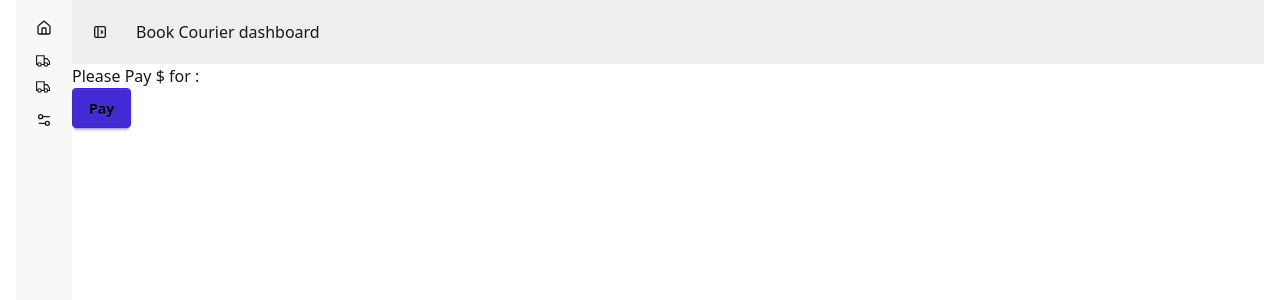
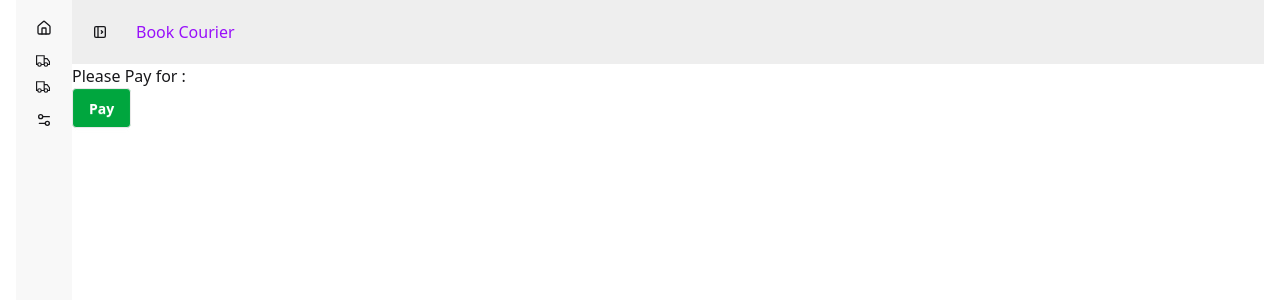
Before and after one commit to Tamanna-salma/Book-Courier-project-, a React app: page /dashboard/payment/1 in a window 1280 px wide. Shown: the top 300 px of the page. Built offline with nearby package versions, Linux system fonts and the light colour scheme; no server answers; sample sign-in values are in the browser's storage; the HTML template or start-up script is replaced by a standard one.

Commit message:
cusromer page added

```diff
--- a/src/Layout/dashboard/Dashboard.jsx
+++ b/src/Layout/dashboard/Dashboard.jsx
@@ -14,7 +14,7 @@ const Dashboard = () => {
                             {/* Sidebar toggle icon */}
                             <svg xmlns="http://www.w3.org/2000/svg" viewBox="0 0 24 24" strokeLinejoin="round" strokeLinecap="round" strokeWidth="2" fill="none" stroke="currentColor" className="my-1.5 inline-block size-4"><path d="M4 4m0 2a2 2 0 0 1 2 -2h12a2 2 0 0 1 2 2v12a2 2 0 0 1 -2 2h-12a2 2 0 0 1 -2 -2z"></path><path d="M9 4v16"></path><path d="M14 10l2 2l-2 2"></path></svg>
                         </label>
-                        <div className="px-4">Book Courier dashboard</div>
+                        <div className="px-4 text-purple-600">Book Courier</div>
                     </nav>
                     {/* Page content here */}
                     <Outlet></Outlet>
@@ -24,7 +24,7 @@ const Dashboard = () => {
                 <div className="drawer-side is-drawer-close:overflow-visible">
                     <label htmlFor="my-drawer-4" aria-label="close sidebar" className="drawer-overlay"></label>
                     <div className="flex min-h-full flex-col items-start bg-base-200 is-drawer-close:w-14 is-drawer-open:w-64">
-                        {/* Sidebar content here */}
+                        {/* Sidebar */}
                         <ul className="menu w-full grow">
                             {/* List item */}
                             <li>
--- a/src/Layout/dashboard/User-Dashboard/MyOrders.jsx
+++ b/src/Layout/dashboard/User-Dashboard/MyOrders.jsx
@@ -11,7 +11,7 @@ import { Link } from 'react-router';
 const MyOrders = () => {
     const { user } = UseAuth();
     const axiosSecure = UseAxiosSecure();
-    const { data: orders = [],refetch} = useQuery({
+    const { data: orders = [], refetch } = useQuery({
         queryKey: ['myorders', user?.email],
         queryFn: async () => {
             const res = await axiosSecure.get(`/orders?email=${user?.email}`);
@@ -54,10 +54,10 @@ const MyOrders = () => {
 
     const handlePayment = async (order) => {
         const paymentInfo = {
-            cost: order.cost,
-            parcelId:order._id,
-            senderEmail: order.senderEmail,
-            parcelName: order.BookName,
+            price: order.price,
+            orderId: order._id,
+            userEmail: order.userEmail,
+            bookName: order.bookName,
         }
         const res = await axiosSecure.post('/payment-checkout-session', paymentInfo);
 
@@ -85,24 +85,23 @@ const MyOrders = () => {
                         {
                             orders.map((order, index) => <tr key={order._id}>
                                 <th>{index + 1}</th>
-                    <td>{order.BookName}</td>
-                    <td>{order.cost}</td>
+                                <td>{order.bookName}</td>
+                                <td>$ {order.price}</td>
                                 <td>
                                     {
-                order.paymentStatus === 'paid'?
+                                        order.paymentStatus === 'paid' ?
 
                                             <span className='text-green-400'>Paid</span>
                                             :
-                      <Link to={`/dashboard/payment/${orders._id}`}>
+                                            <Link to={`/dashboard/payment/${order._id}`}>
                                                 <button onClick={() => handlePayment(order)} className="btn btn-sm bg-purple-700 hover:bg-purple-900 text-white">Pay</button>
                                             </Link>
                                         //  <button onClick={() => handlePayment(order)} className="btn btn-sm bg-purple-700 hover:bg-purple-900 text-white">Pay</button>
 
-
                                     }
 
                                 </td>
-                      <td>{order.deliveryStatus || 'pending'}</td>
+                               <td>{order.status}</td>
                                 <td>
                                     <button className='btn btn-square hover:bg-purple-400'>
                                         <FaMagnifyingGlass />
--- a/src/Layout/dashboard/User-Dashboard/SendOrders.jsx
+++ b/src/Layout/dashboard/User-Dashboard/SendOrders.jsx
@@ -107,7 +107,7 @@ const SendOrders = () => {
                 {/* parcel info: name, weight */}
                 <div className='grid grid-cols-1 md:grid-cols-2 gap-12 my-8'>
                     <fieldset className="fieldset">
-                        <label className="label">Parcel Name</label>
+                        <label className="label">Order Name</label>
                         <input type="text" {...register('parcelName')} className="input w-full" placeholder="Parcel Name" />
                     </fieldset>
                     <fieldset className="fieldset">
--- a/src/Layout/dashboard/User-Dashboard/payment/Payment.jsx
+++ b/src/Layout/dashboard/User-Dashboard/payment/Payment.jsx
@@ -4,24 +4,24 @@ import UseAxiosSecure from '../../../../components/Hooks/UseAxiosSecure';
 import { useQuery } from '@tanstack/react-query';
 
 const Payment = () => {
-    const { parcelId } = useParams();
+    const {ordersId } = useParams();
     const axiosSecure = UseAxiosSecure();
 
-    const { isLoading, data: parcel } = useQuery({
-        queryKey: ['parcels', parcelId],
+    const { isLoading, data: order } = useQuery({
+        queryKey: ['orders', ordersId],
         queryFn: async () => {
-            const res = await axiosSecure.get(`/parcels/${parcelId}`);
+            const res = await axiosSecure.get(`/orders/${ordersId}`);
             return res.data;
         }
     })
 
     const handlePayment = async() => {
-        const paymentInfo = {
-            cost: parcel.cost,
-            parcelId: parcel._id,
-            senderEmail: parcel.senderEmail,
-            parcelName: parcel.parcelName
-        }
+   const paymentInfo = {
+      price: order.price,
+      orderId: order._id,
+      userEmail: order.userEmail,
+      bookName: order.bookName
+    };
 
         const res = await axiosSecure.post('/create-checkout-session', paymentInfo);
 
@@ -38,8 +38,8 @@ const Payment = () => {
 
     return (
         <div>
-            <h2>Please Pay ${parcel?.cost} for : {parcel?.parcelName} </h2>
-            <button onClick={handlePayment} className='btn btn-primary text-black'>Pay</button>
+            <h2>Please Pay {order?.price}for : {order?. bookName} </h2>
+            <button onClick={handlePayment} className='btn bg-green-600 text-white'>Pay</button>
         </div>
     );
 };
--- a/src/Routes/PrivateRoute.jsx
+++ b/src/Routes/PrivateRoute.jsx
@@ -18,4 +18,4 @@ const PrivateRoute = ({children}) => {
   )
 }
 
-export default PrivateRoute
+export default PrivateRoute;
--- /dev/null
+++ b/src/Routes/privateRoute/AdminRoute.jsx
@@ -0,0 +1,10 @@
+
+
+const AdminRoute = ({ children }) => {
+  const [role, isRoleLoading] = useRole();
+  if (isRoleLoading) return <Loading />;
+  if (role === "admin") return children;
+  return <Navigate to="/" replace="true" />;
+};
+
+export default AdminRoute;
--- /dev/null
+++ b/src/Routes/privateRoute/CustomerRoute.jsx
@@ -0,0 +1,13 @@
+import { Navigate } from "react-router";
+import Loading from "../../shared/Loading/Loading";
+import useRole from "../../hooks/useRole";
+
+const CustomerRoute = ({ children }) => {
+  const [role, isRoleLoading] = useRole();
+
+  if (isRoleLoading) return <Loading />;
+  if (role === "customer") return children;
+  return <Navigate to="/" replace="true" />;
+};
+
+export default CustomerRoute;
```
Lines whose indentation alone changed are shown as unchanged.
